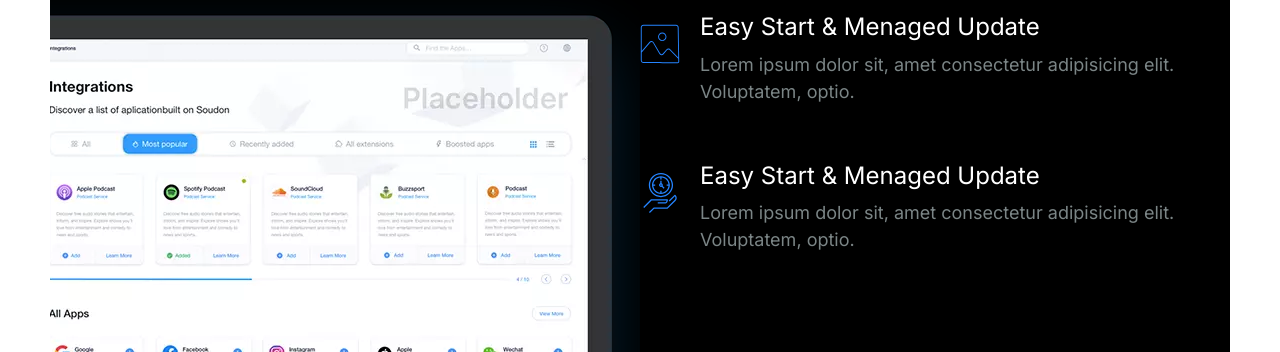
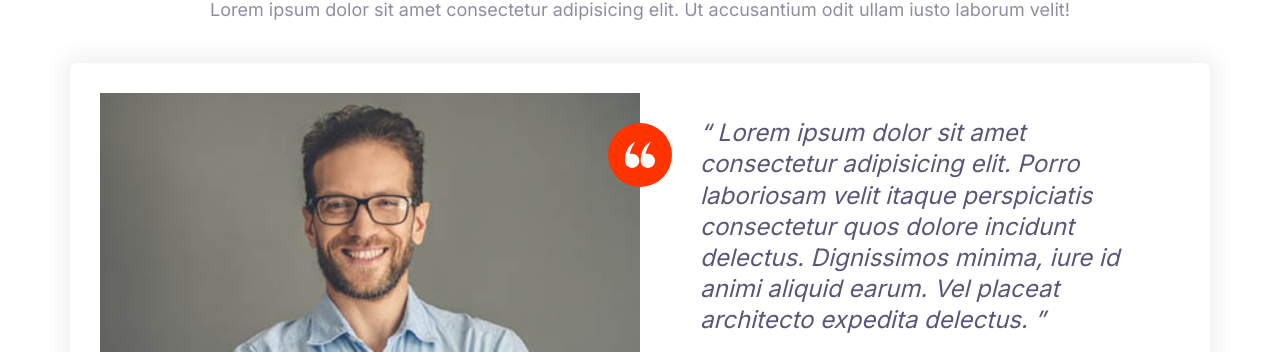
Before and after one commit to darecallad/HTML, a plain HTML site: page Section10 Content/code/index.html in a window 1280 px wide. Shown: the part 201-553 px from the top of the page. Drawn offline with Linux system fonts and the light colour scheme.

Commit message:
testimonial-block

```diff
--- a/Section10 Content/code/index.html
+++ b/Section10 Content/code/index.html
@@ -15,60 +15,55 @@
     <title>Document</title>
   </head>
   <body style="padding: 5rem">
-    <section class="block block--dark block--skewed-right block-showcase">
+    <section class="block">
       <header class="block__header">
-        <h2>User-friendly Control Panel</h2>
+        <h2>What our customers are saying</h2>
+        <p>
+          Lorem ipsum dolor sit amet consectetur adipisicing elit. Ut
+          accusantium odit ullam iusto laborum velit!
+        </p>
       </header>
-      <div class="container grid grid--1x2">
-        <picture class="block-showcase__image">
-          <source
-            type="image/webp"
-            srcset="../image/ipad.webp 1x, ../image/ipad@2x.webp 2x" />
-          <source
-            type="image/png"
-            srcset="../image/ipad.png 1x, ../image/ipad@2x.png 2x" />
-
-          <img src="../image/ipad.png" alt=""
-        /></picture>
-        <ul class="list">
-          <li>
+      <div class="container">
+        <div class="card testimonial">
+          <div class="grid grid--1x2">
+            <div class="testimonial__image">
+              <img
+                src="/Section10 Content/image/testimonial.jpg"
+                alt="A happy Smiling customer"
+              />
+              <span class="icon-container icon-container--accent">
+                <svg class="icon icon--white icon--small">
+                  <use
+                    xlink:href="/Section10 Content/icons/sprite.svg#quotes"
+                  ></use>
+                </svg>
+              </span>
+            </div>
+            <blockquote class="quote">
+              <p class="quote__text">
+                Lorem ipsum dolor sit amet consectetur adipisicing elit. Porro
+                laboriosam velit itaque perspiciatis consectetur quos dolore
+                incidunt delectus. Dignissimos minima, iure id animi aliquid
+                earum. Vel placeat architecto expedita delectus.
+              </p>
+              <footer>
                 <div class="media">
                   <div class="media__image">
-                <svg class="icon icon--primary">
+                    <svg class="icon icon--primary quote__line">
                       <use
-                    xlink:href="/Section10 Content/icons/sprite.svg#snap"
+                        xlink:href="/Section10 Content/icons/sprite.svg#line"
                       ></use>
                     </svg>
                   </div>
                   <div class="media__body">
-                <h3 class="media__title">Easy Start & Menaged Update</h3>
-                <p>
-                  Lorem ipsum dolor sit, amet consectetur adipisicing elit.
-                  Voluptatem, optio.
-                </p>
+                    <h3 class="media__title quote__author">John Smith</h3>
+                    <p class="quote__organization">ABC Company</p>
                   </div>
                 </div>
-          </li>
-          <li>
-            <div class="media">
-              <div class="media__image">
-                <svg class="icon icon--primary">
-                  <use
-                    xlink:href="/Section10 Content/icons/sprite.svg#clock"
-                  ></use>
-                </svg>
-              </div>
-              <div class="media__body">
-                <h3 class="media__title">Easy Start & Menaged Update</h3>
-                <p>
-                  Lorem ipsum dolor sit, amet consectetur adipisicing elit.
-                  Voluptatem, optio.
-                </p>
+              </footer>
+            </blockquote>
           </div>
         </div>
-          </li>
-          <li></li>
-        </ul>
       </div>
     </section>
   </body>
--- a/Section10 Content/css/index.css
+++ b/Section10 Content/css/index.css
@@ -615,6 +615,7 @@ a {
 
 .block__header {
   text-align: center;
+  margin-bottom: 4rem;
 }
 
 .block--dark h1,
```
Also changed, not shown: Section10 Content/component/testimonial-block.html (added, +51 -0 lines). Lines whose indentation alone changed are shown as unchanged.
